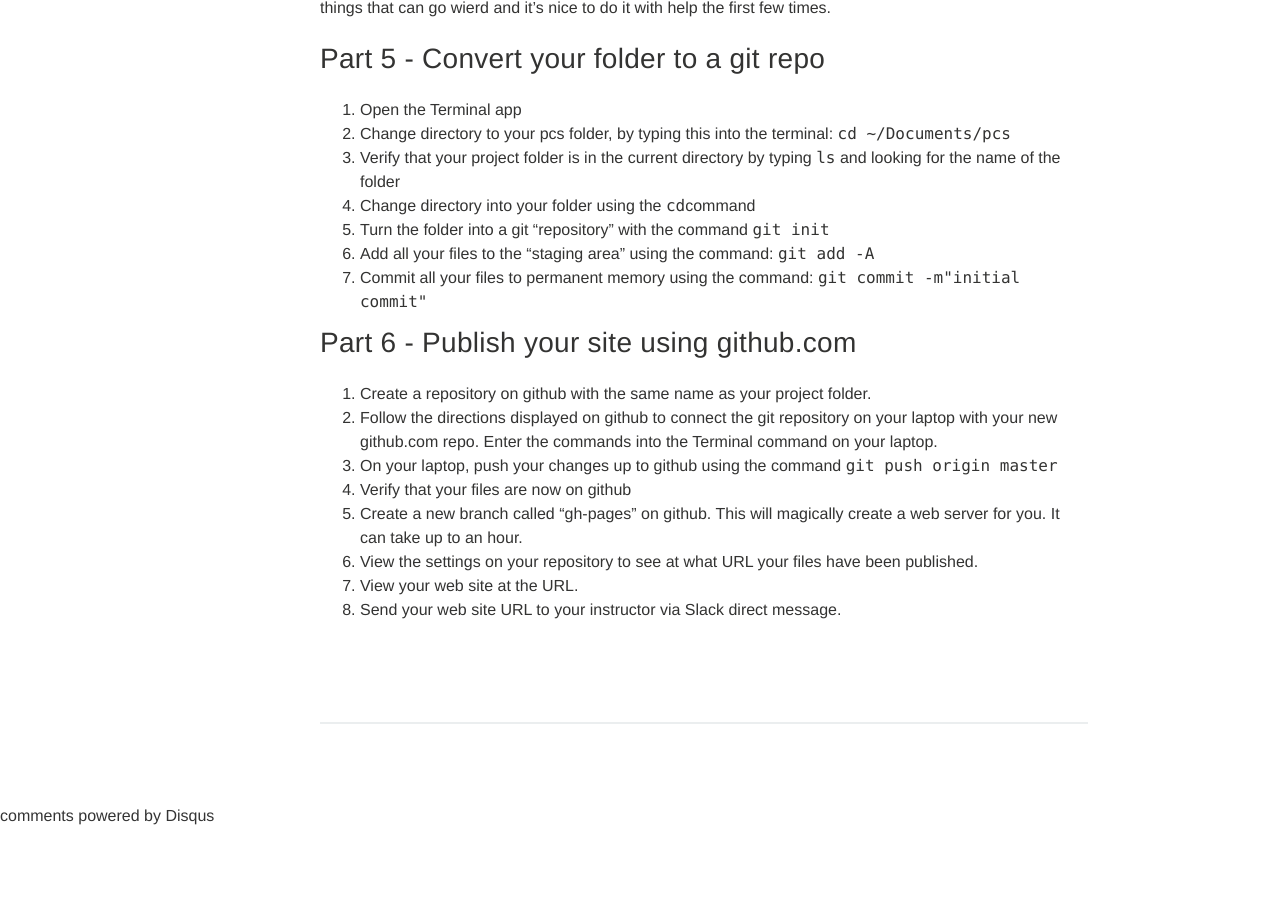
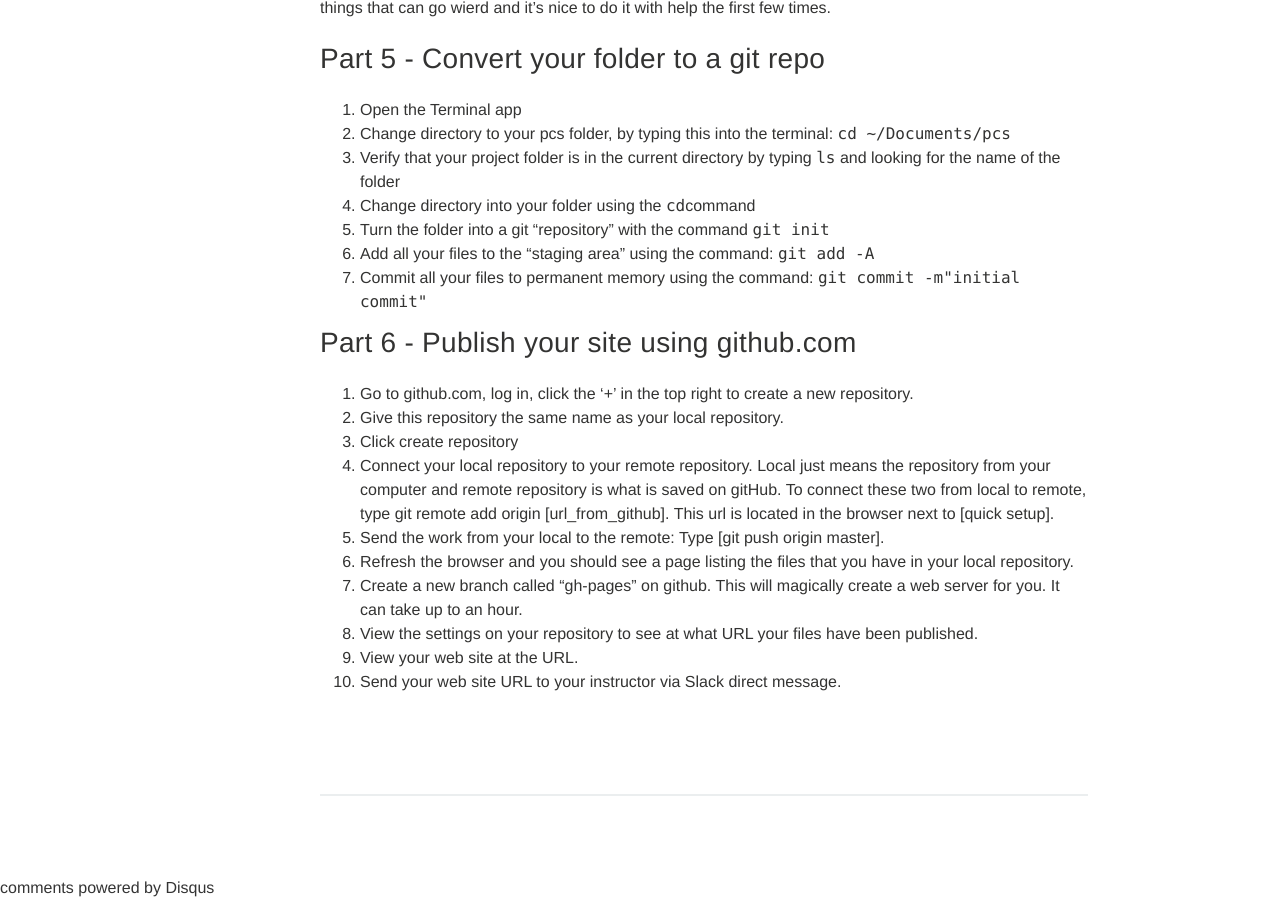
Before and after one commit to portlandcodeschool/primer, a Jekyll site: the page built from _posts/assignments/2015-03-03-01-creating-your-first-website.md, in a window 1280 px wide and 900 px high, scrolled down 2662 px. Built offline with Jekyll 4.4.1, drawn with Linux system fonts in a browser that asks for light colours; nearby versions of some CDN libraries; comment, search, counter and statistics services are not loaded; before the commit the page ends 3490 px from its top, so only the background shows below that.

Commit message:
these instructions are more specific and intended for someone with little to no experience with gitHub

```diff
--- a/_posts/assignments/2015-03-03-01-creating-your-first-website.md
+++ b/_posts/assignments/2015-03-03-01-creating-your-first-website.md
@@ -97,10 +97,12 @@ Part 5 - Convert your folder to a git repo
 
 Part 6 - Publish your site using github.com
 --------------------------------------------
-0. Create a repository on github with the same name as your project folder.
-0. Follow the directions displayed on github to connect the git repository on your laptop with your new github.com repo. Enter the commands into the Terminal command on your laptop.
-0. On your laptop, push your changes up to github using the command <kbd>git push origin master<kbd>
-0. Verify that your files are now on github
+0. Go to github.com, log in, click the '+' in the top right to create a new repository.
+0. Give this repository the same name as your local repository.
+0. Click create repository
+0. Connect your local repository to your remote repository.  Local just means the repository from your computer and remote repository is what is saved on gitHub.  To connect these two from local to remote, type git remote add origin [url_from_github]. This url is located in the browser next to [quick setup].
+0. Send the work from your local to the remote: Type [git push origin master].
+0. Refresh the browser and you should see a page listing the files that you have in your local repository.
 0. Create a new branch called "gh-pages" on github. This will magically create a web server for you. It can take up to an hour.
 0. View the settings on your repository to see at what URL your files have been published.
 0. View your web site at the URL.
```
